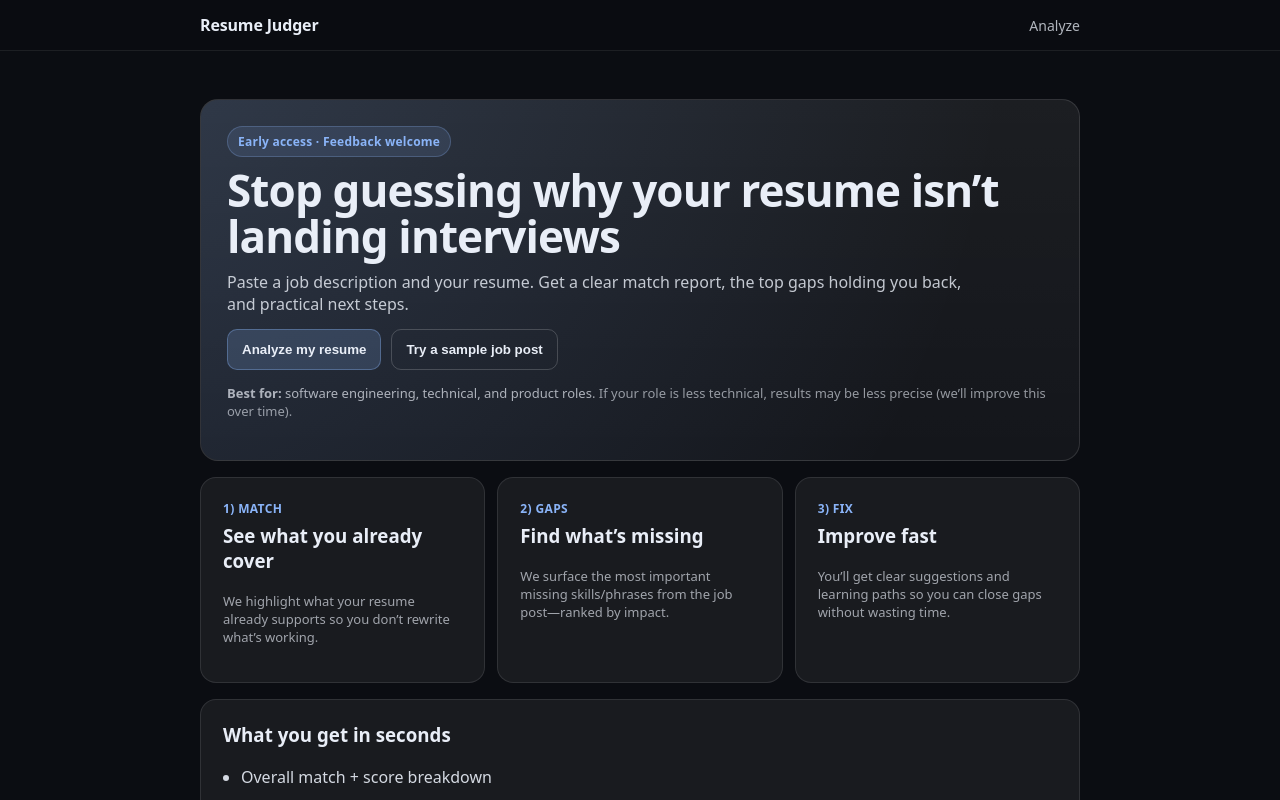
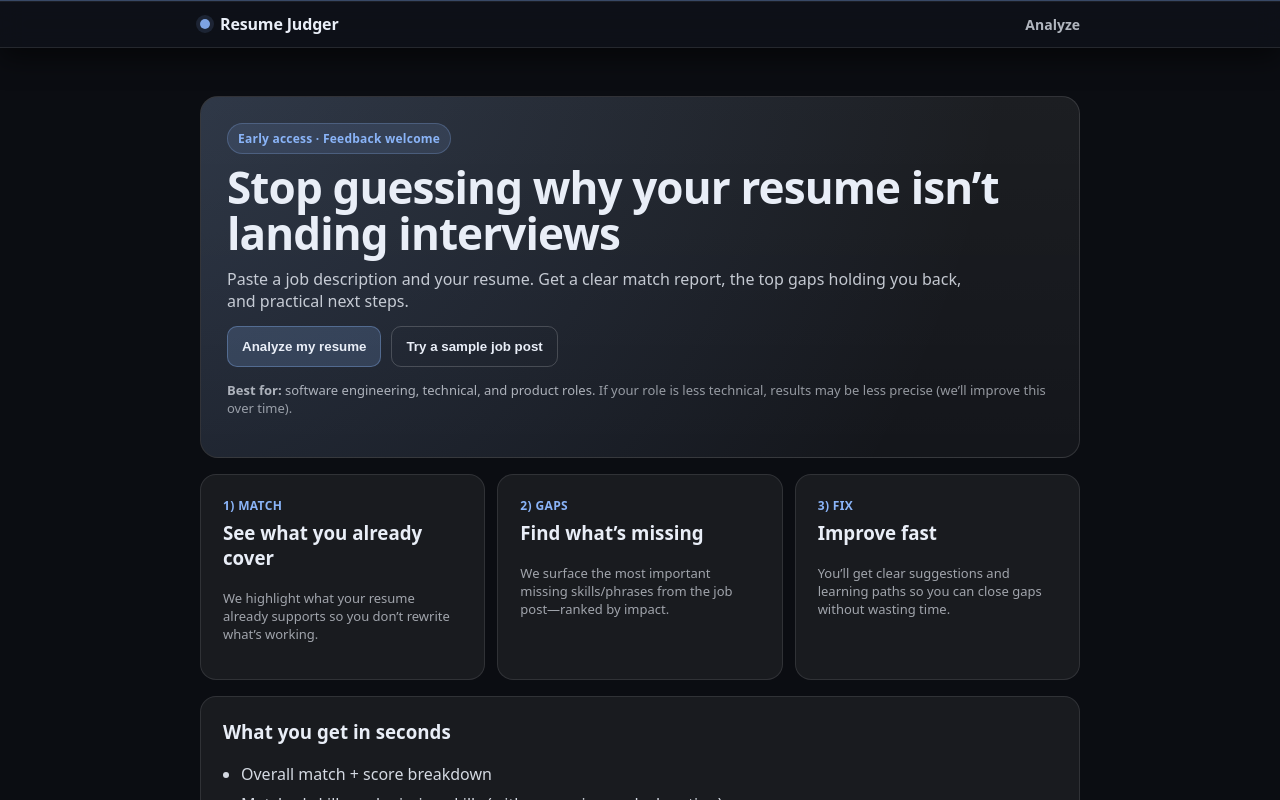
Before and after one commit to johnemorris/resume-judger-landing, a React (Vite) app: page / in a window 1280 px wide. Shown: the top 800 px of the page. Built offline with nearby package versions, Linux system fonts and the light colour scheme.

Commit message:
enhanced navbar

```diff
--- a/src/components/Nav.tsx
+++ b/src/components/Nav.tsx
@@ -18,7 +18,8 @@ export default function Nav() {
     <header className="nav">
       <div className="navInner">
         <Link to="/" className="brand">
-          Resume Judger
+          <span className="brandMark" aria-hidden="true" />
+          <span>Resume Judger</span>
         </Link>
 
         <nav className="navLinks">
--- a/src/index.css
+++ b/src/index.css
@@ -333,24 +333,25 @@ textarea:focus {
   position: sticky;
   top: 0;
   z-index: 20;
-  backdrop-filter: blur(10px);
-  background: rgba(11, 13, 18, 0.7);
-  border-bottom: 1px solid rgba(255, 255, 255, 0.08);
+
+  /* This is the key: a slightly lighter “glass” tint than the page */
+  background: rgba(15, 18, 26, 0.78);
+  backdrop-filter: blur(12px);
+
+  /* Separation: 2-edge treatment */
+  border-bottom: 1px solid rgba(255, 255, 255, 0.1);
+  box-shadow: inset 0 1px 0 rgba(255, 255, 255, 0.06),
+    0 10px 28px rgba(0, 0, 0, 0.55);
+  border-top: 1px solid rgba(138, 180, 248, 0.35);
 }
 
 .navInner {
   max-width: 920px;
   margin: 0 auto;
-  padding: 14px 20px;
+  padding: 12px 20px;
   display: flex;
   align-items: center;
   justify-content: space-between;
-}
-
-.brand {
-  font-weight: 800;
-  letter-spacing: -0.01em;
-  text-decoration: none;
 }
 
 .navLinks {
@@ -362,13 +363,29 @@ textarea:focus {
 .navLinks a {
   text-decoration: none;
   font-size: 14px;
-  font-weight: 500;
+  font-weight: 600;
   opacity: 0.75;
-  transition: opacity 0.15s ease;
 }
 
 .navLinks a:hover {
   opacity: 1;
+}
+
+.brand {
+  display: inline-flex;
+  align-items: center;
+  gap: 10px;
+  font-weight: 800;
+  letter-spacing: -0.01em;
+  text-decoration: none;
+}
+
+.brandMark {
+  width: 10px;
+  height: 10px;
+  border-radius: 999px;
+  background: rgba(138, 180, 248, 0.9);
+  box-shadow: 0 0 0 4px rgba(138, 180, 248, 0.12);
 }
 
 .earlyAccess {
```
